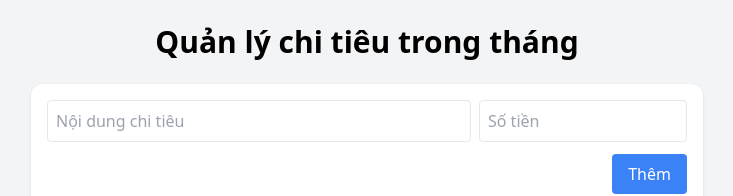
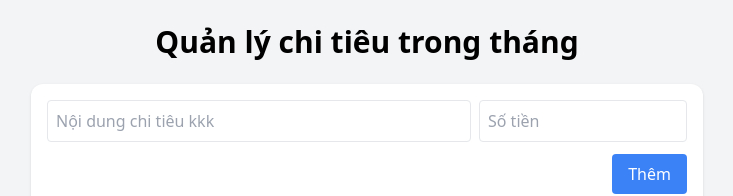
Before and after one commit to khang001108/quanlythitieu, a Next.js app: page / in a window 1280 px wide. Shown: the top 196 px of the page, without its empty margins (273-1006 px from the left). Built offline with nearby package versions, Linux system fonts and the light colour scheme.

Commit message:
init 21-10-25

```diff
--- a/components/ExpenseForm.js
+++ b/components/ExpenseForm.js
@@ -19,7 +19,7 @@ export default function ExpenseForm({ setItems }) {
           className="col-span-2 border p-2 rounded"
           value={desc}
           onChange={e => setDesc(e.target.value)}
-          placeholder="Nội dung chi tiêu"
+          placeholder="Nội dung chi tiêu kkk"
         />
         <input
           className="border p-2 rounded"
```
